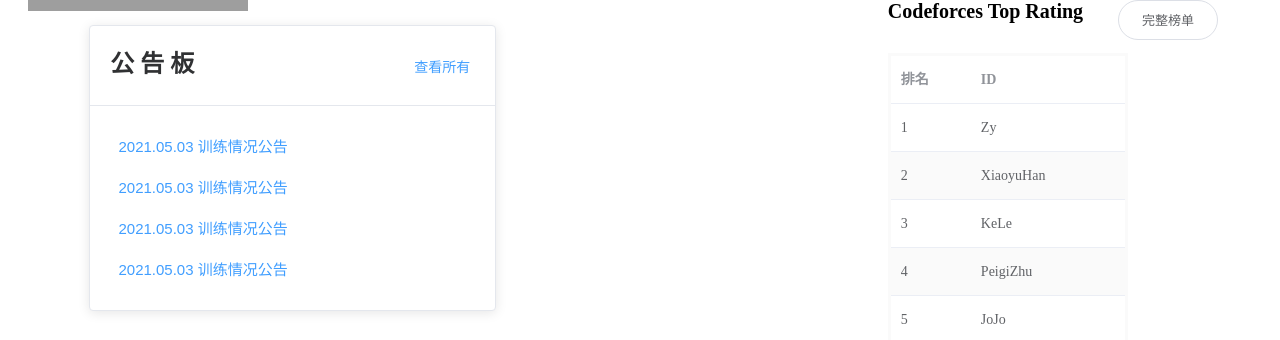
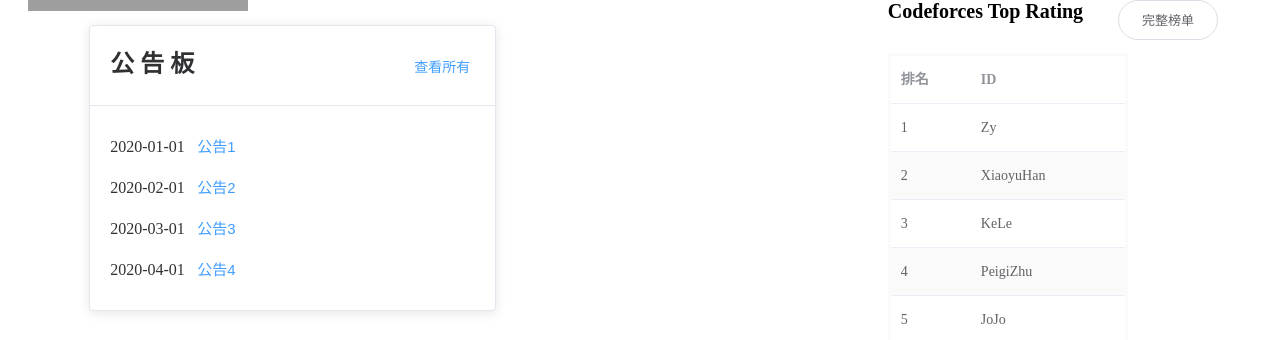
Before and after one commit to MIXISAMA/NWU-ACM-MIS-frontend, a Vue app: page / in a window 1280 px wide. Shown: the part 162-502 px from the top of the page. Built offline with nearby package versions, Linux system fonts and the light colour scheme; grey boxes are pictures that could not be loaded; what vue-cookie-next would draw is missing.

Commit message:
完善首页模块
将 “完整榜单” 路由改为rating 模块
将公告内容 设置为 从data()读取

```diff
--- a/src/views/Home.vue
+++ b/src/views/Home.vue
@@ -16,30 +16,34 @@
         </div>
       </template>
       <div class="text">
+        {{publicity[0].time}}
         <router-link to="/publicity">
-          <el-button style="margin-left: 2%; font-size:15px;" class="button" type="text">2021.05.03 训练情况公告</el-button>
+          <el-button style="margin-left: 2%; font-size:15px;" class="button" type="text">{{publicity[0].title}}</el-button>
         </router-link>
       </div>
       <div class="text">
+        {{publicity[1].time}}
         <router-link to="/publicity">
-          <el-button style="margin-left: 2%; font-size:15px;" class="button" type="text">2021.05.03 训练情况公告</el-button>
+          <el-button style="margin-left: 2%; font-size:15px;" class="button" type="text">{{publicity[1].title}}</el-button>
         </router-link>
       </div>
       <div class="text">
+        {{publicity[2].time}}
         <router-link to="/publicity">
-          <el-button style="margin-left: 2%; font-size:15px;" class="button" type="text">2021.05.03 训练情况公告</el-button>
+          <el-button style="margin-left: 2%; font-size:15px;" class="button" type="text">{{publicity[2].title}}</el-button>
         </router-link>
       </div>
       <div class="text">
+        {{publicity[3].time}}
         <router-link to="/publicity">
-          <el-button style="margin-left: 2%; font-size:15px;" class="button" type="text">2021.05.03 训练情况公告</el-button>
+          <el-button style="margin-left: 2%; font-size:15px;" class="button" type="text">{{publicity[3].title}}</el-button>
         </router-link>
       </div>
     </el-card>
     <div style="width: 28%; min-width: 220px;">
       <el-row>
         <p style="font-size:20px;font-weight:bold;margin-top:0%;">Codeforces Top Rating</p>
-        <router-link to="/publicity">
+        <router-link to="/statistics/rating">
           <el-button style="margin-left: 35%; font-size:13px;" round>完整榜单</el-button>
         </router-link>
       </el-row>
@@ -83,7 +87,20 @@
           rank: '6',
           name: 'ZhuJiu',
           score: '1400'
-        }]
+        }],
+        publicity:[{
+          time: '2020-01-01',
+          title: '公告1',
+        },{
+          time: '2020-02-01',
+          title: '公告2',
+        },{
+          time: '2020-03-01',
+          title: '公告3',
+        },{
+          time: '2020-04-01',
+          title: '公告4',
+        }],
       }
     }
   }
```
